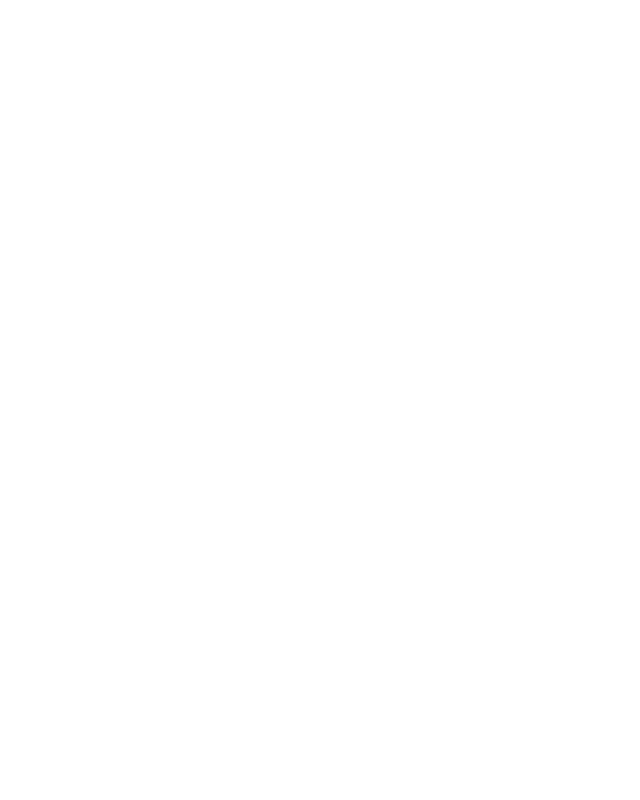
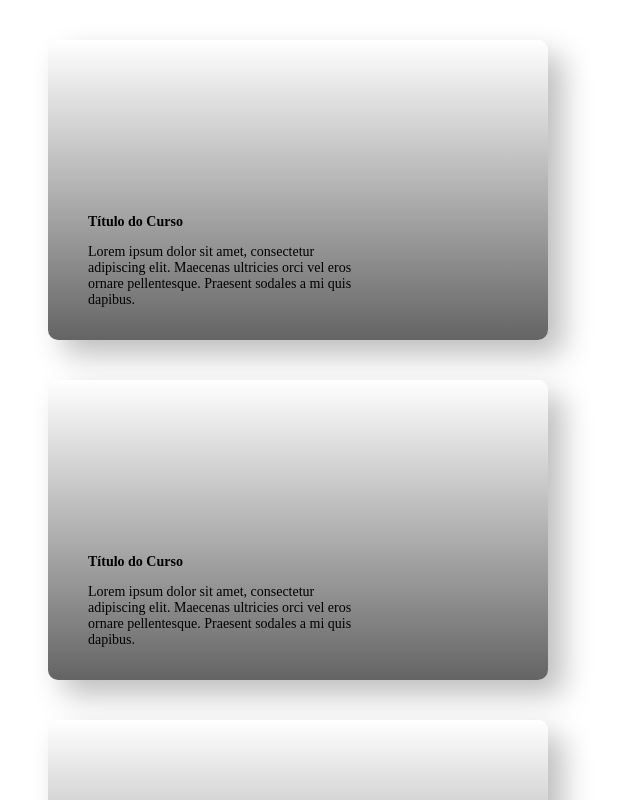
Before and after one commit to ic-platform/confluentia, an Angular app: page /card in a window 1280 px wide. Before the commit this address led to /. Shown: the top 800 px of the page, without its empty margins (0-640 px from the left). Built offline with nearby package versions, Linux system fonts and the light colour scheme.

Commit message:
Cards Component

```diff
--- a/src/app/app-routing.module.ts
+++ b/src/app/app-routing.module.ts
@@ -3,6 +3,7 @@
 import { HomeComponent } from './home/home.component';
 import { CatalogComponent } from './courses/catalog/catalog.component';
 import { CourseDetailsComponent } from './courses/course-details/course-details.component';
+import { CardsComponent } from './courses/cards/cards.component';
 
 const routes: Routes = [
   {
@@ -21,6 +22,10 @@
   {
     path: 'course-details',
     component: CourseDetailsComponent
+  },
+  {
+    path: 'card',
+    component: CardsComponent
   }
 ];
 
--- a/src/app/app.module.ts
+++ b/src/app/app.module.ts
@@ -6,13 +6,15 @@
 import { HomeComponent } from './home/home.component';
 import { CourseDetailsComponent } from './courses/course-details/course-details.component';
 import { CatalogComponent } from './courses/catalog/catalog.component';
+import { CardsComponent } from './courses/cards/cards.component';
 
 @NgModule({
   declarations: [
     AppComponent,
     HomeComponent,
     CourseDetailsComponent,
-    CatalogComponent
+    CatalogComponent,
+    CardsComponent
   ],
   imports: [
     BrowserModule,
--- /dev/null
+++ b/src/app/courses/cards/cards.component.html
@@ -0,0 +1,16 @@
+<div *ngFor="let item of cursos" class="card">
+
+
+  <div class="img">
+
+    <div class="img2">
+      <div class="text">
+        <p class="h3"> {{ item.nome }} </p>
+        <p class="p"> {{ item.desc }} </p>
+      </div>
+    </div>
+  </div>
+
+
+
+</div>
--- /dev/null
+++ b/src/app/courses/cards/cards.component.scss
@@ -0,0 +1,90 @@
+.card {
+  width: 500px;
+  height: 300px;
+  background: white;
+  border-radius: 10px;
+  box-shadow: 15px 15px 30px #bebebe;
+  transition: 0.2s ease-in-out;
+  margin: 40px;
+}
+
+.img {
+  width: 100%;
+  height: 100%;
+  border-top-left-radius: 10px;
+  border-top-right-radius: 10px;
+  border-bottom-right-radius: 10px;
+  border-bottom-left-radius: 10px;
+  display: flex;
+  align-items: bottom;
+  justify-content: left;
+
+}
+
+.img2 {
+  width: 100%;
+  height: 100%;
+  border-top-left-radius: 10px;
+  border-top-right-radius: 10px;
+  border-bottom-right-radius: 10px;
+  border-bottom-left-radius: 10px;
+  background: linear-gradient(#ffffff, #646464);
+  display: flex;
+  align-items: bottom;
+  justify-content: left;
+
+}
+
+.save {
+  transition: 0.2s ease-in-out;
+  border-radius: 10px;
+  margin: 20px;
+  width: 30px;
+  height: 30px;
+  background-color: #ffffff;
+  display: flex;
+  align-items: center;
+  justify-content: center;
+}
+
+.text {
+  display: flex;
+  flex-direction: column;
+  justify-content: left;
+  margin-left: 40px;
+  margin-top: 160px;
+}
+
+.save .svg {
+  transition: 0.2s ease-in-out;
+  width: 15px;
+  height: 15px;
+}
+
+.text .h3 {
+  font-size: 14px;
+  font-weight: 600;
+  color: black;
+  margin-bottom: 0px;
+}
+
+.text .p {
+  color: black;
+  font-size: 14px;
+  text-align: left;
+  justify-content: left;
+  width: 60%;
+}
+
+.card:hover {
+  cursor: pointer;
+  box-shadow: 0px 10px 20px rgba(0, 0, 0, 0.1);
+}
+
+.save:hover {
+  transform: scale(1.1) rotate(10deg);
+}
+
+.save:hover .svg {
+  fill: #ced8de;
+}
--- /dev/null
+++ b/src/app/courses/cards/cards.component.ts
@@ -0,0 +1,45 @@
+import { Component, OnInit } from '@angular/core';
+
+@Component({
+  selector: 'app-cards',
+  templateUrl: './cards.component.html',
+  styleUrls: ['./cards.component.scss']
+})
+export class CardsComponent implements OnInit {
+
+
+
+  public cursos = [
+    {
+      id: 1,
+      nome: "Título do Curso",
+      desc: "Lorem ipsum dolor sit amet, consectetur adipiscing elit. Maecenas ultricies orci vel eros ornare pellentesque. Praesent sodales a mi quis dapibus. "
+    },
+
+    {
+      id: 2,
+      nome: "Título do Curso",
+      desc: "Lorem ipsum dolor sit amet, consectetur adipiscing elit. Maecenas ultricies orci vel eros ornare pellentesque. Praesent sodales a mi quis dapibus. "
+    },
+
+    {
+      id: 3,
+      nome: "Título do Curso",
+      desc: "Lorem ipsum dolor sit amet, consectetur adipiscing elit. Maecenas ultricies orci vel eros ornare pellentesque. Praesent sodales a mi quis dapibus. "
+    }
+  ]
+
+  constructor() {
+
+
+  }
+
+  ngOnInit(): void {
+
+  }
+
+
+
+
+
+}
--- a/src/app/courses/catalog/catalog.component.html
+++ b/src/app/courses/catalog/catalog.component.html
@@ -56,6 +56,9 @@
 
   <section class="sec2">
     <h1 id="titleCatalog">CURSOS DISPONÍVEIS</h1>
+
+
   </section>
 
+
 </div>
--- a/src/app/courses/catalog/catalog.component.ts
+++ b/src/app/courses/catalog/catalog.component.ts
@@ -1,10 +1,20 @@
-import { Component } from '@angular/core';
+import { Component, OnInit } from '@angular/core';
 
 @Component({
   selector: 'app-catalog',
   templateUrl: './catalog.component.html',
   styleUrls: ['./catalog.component.scss']
 })
-export class CatalogComponent {
+
+
+
+export class CatalogComponent implements OnInit {
+
+
+  constructor() {
+  }
+
+  ngOnInit(): void {
+  }
 
 }
```
Also changed, not shown: 1 other file (tests, documents, lock files or other folders).
